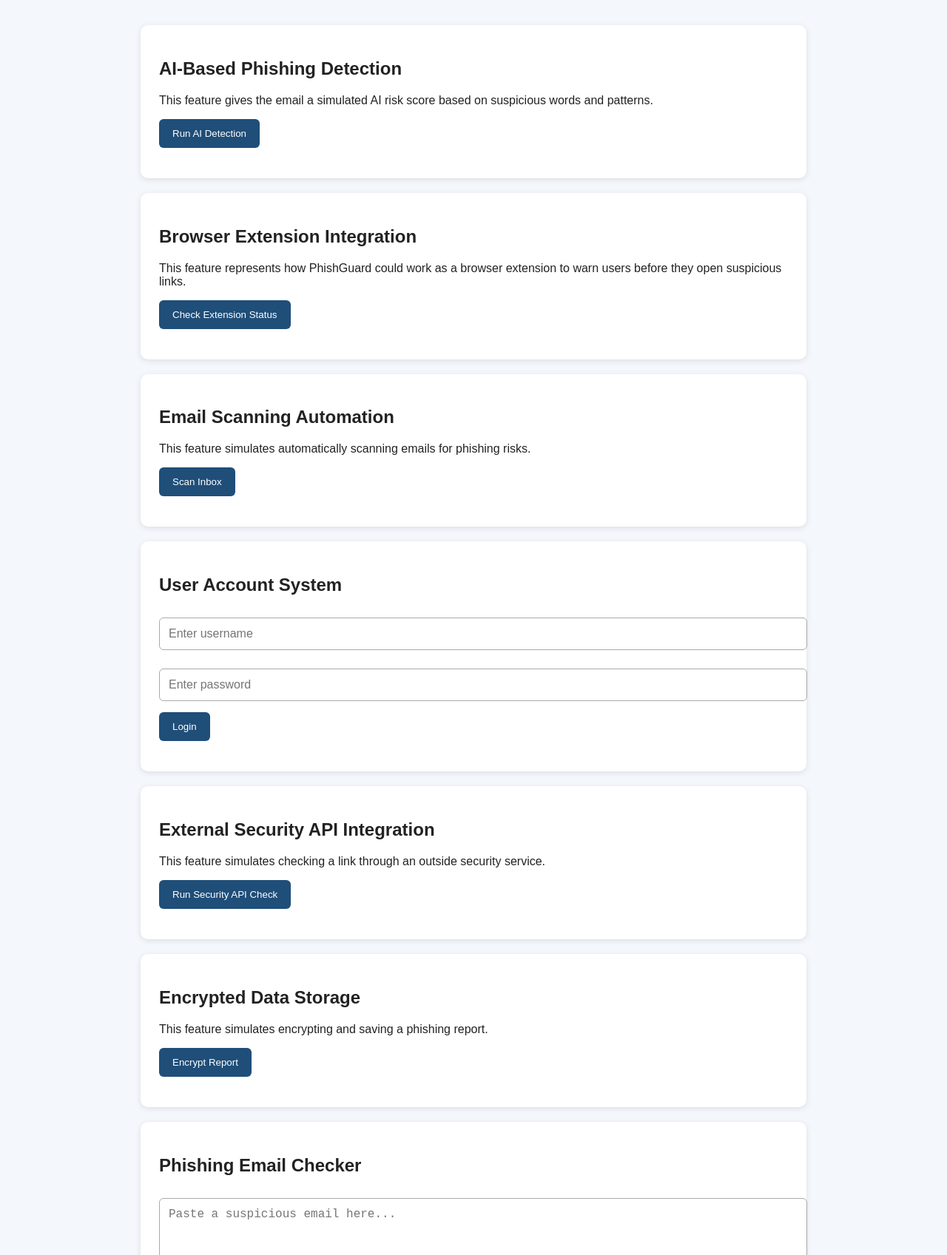
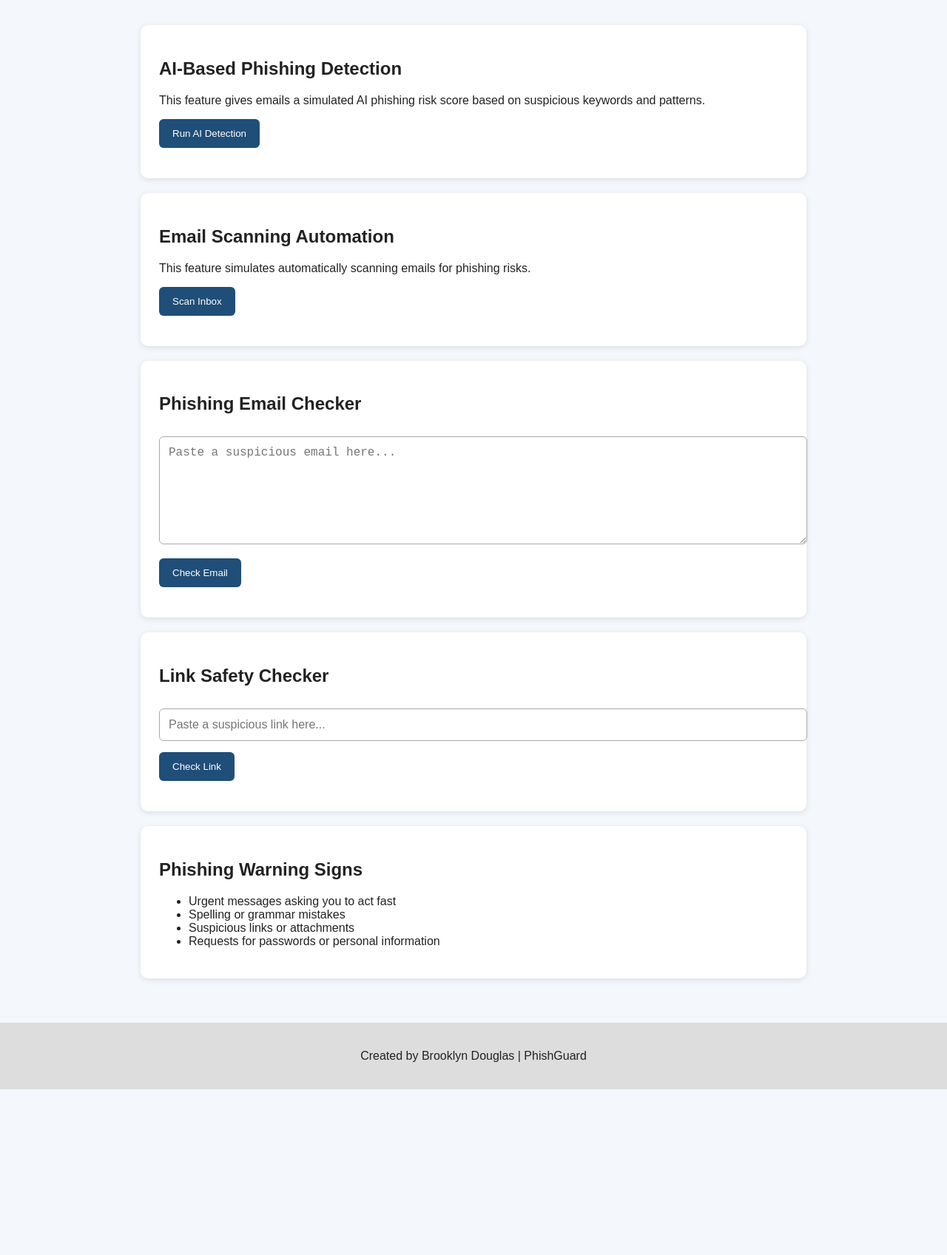
Before and after one commit to Brooklyn3xx/class-project, a plain HTML site: page index.html in a window 1280 px wide. Shown: the part 180-1877 px from the top of the page at 74% size. After the commit the page ends 1653 px from the top, so only its background shows below. Drawn offline with Linux system fonts and the light colour scheme.

Commit message:
Remove extra features

```diff
--- a/index.html
+++ b/index.html
@@ -1,10 +1,12 @@
 <!DOCTYPE html>
 <html lang="en">
+
 <head>
   <meta charset="UTF-8">
   <title>PhishGuard</title>
   <link rel="stylesheet" href="style.css">
 </head>
+
 <body>
 
 <header>
@@ -13,47 +15,35 @@
 </header>
 
 <main>
+
 <section class="card">
   <h2>AI-Based Phishing Detection</h2>
-  <p>This feature gives the email a simulated AI risk score based on suspicious words and patterns.</p>
-  <button onclick="runAIDetection()">Run AI Detection</button>
+
+  <p>
+    This feature gives emails a simulated AI phishing risk score
+    based on suspicious keywords and patterns.
+  </p>
+
+  <button onclick="runAIDetection()">
+    Run AI Detection
+  </button>
+
   <p id="aiResult"></p>
 </section>
 
 <section class="card">
-  <h2>Browser Extension Integration</h2>
-  <p>This feature represents how PhishGuard could work as a browser extension to warn users before they open suspicious links.</p>
-  <button onclick="checkExtension()">Check Extension Status</button>
-  <p id="extensionResult"></p>
-</section>
+  <h2>Email Scanning Automation</h2>
 
-<section class="card">
-  <h2>Email Scanning Automation</h2>
-  <p>This feature simulates automatically scanning emails for phishing risks.</p>
-  <button onclick="scanInbox()">Scan Inbox</button>
+  <p>
+    This feature simulates automatically scanning emails
+    for phishing risks.
+  </p>
+
+  <button onclick="scanInbox()">
+    Scan Inbox
+  </button>
+
   <p id="scanResult"></p>
-</section>
-
-<section class="card">
-  <h2>User Account System</h2>
-  <input type="text" id="username" placeholder="Enter username">
-  <input type="password" id="password" placeholder="Enter password">
-  <button onclick="loginUser()">Login</button>
-  <p id="loginResult"></p>
-</section>
-
-<section class="card">
-  <h2>External Security API Integration</h2>
-  <p>This feature simulates checking a link through an outside security service.</p>
-  <button onclick="runAPICheck()">Run Security API Check</button>
-  <p id="apiResult"></p>
-</section>
-
-<section class="card">
-  <h2>Encrypted Data Storage</h2>
-  <p>This feature simulates encrypting and saving a phishing report.</p>
-  <button onclick="encryptReport()">Encrypt Report</button>
-  <p id="encryptResult"></p>
 </section>
 
 <section class="card">
```
